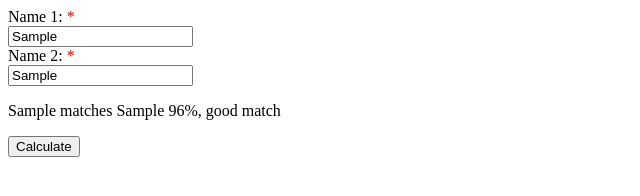
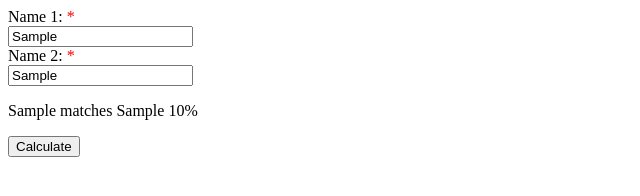
Before and after one commit to Clementine2829/Derivco, a plain HTML site: page main.html in a window 1280 px wide. Both pictures are taken after typing "Sample", "Sample" into the empty fields and a click on the button "Calculate". Shown: the full height of the page, 0-640 px from the left. Drawn offline with nearby package versions, Linux system fonts and the light colour scheme.

Commit message:
Fixed bugs on main

```diff
--- a/main.html
+++ b/main.html
@@ -28,6 +28,7 @@
 			calc_names();
 		})
 	});
+	var FINAL_RESULTS = 0;
 	function calc_names(){
 		//convert these strings to array of chars
 		let name1 = validate_data($("#name1").val(), $("#err1"));
@@ -40,7 +41,7 @@
 		let text = ("matches").split("");
 		let arr_names = (name1 + "," + text + "," + name2).toLowerCase().split(",");
 		let arr_numbers = [];
-		console.log(arr_names);
+		//console.log(arr_names);
 		for(let i = 0; i < arr_names.length; i++){
 			let current = arr_names[i];
 			let temp_count = 1;
@@ -55,25 +56,52 @@
 			arr_numbers.splice(arr_numbers.length, 0,temp_count); //add to the array
 			//console.log("Arr: " + arr_names + ' \tN: ' + arr_numbers + '\n');
 		}
-		let result = parseInt(calc_numbers(arr_numbers));
+		calc_numbers(arr_numbers);
+		console.log(FINAL_RESULTS);
+		let result = FINAL_RESULTS;
+		console.log(typeof(result));
 		if(result >= 80) result = $("#name1").val() + " matches " + $("#name2").val() + " " + result + "%, good match";
 		else result = $("#name1").val() + " matches " + $("#name2").val() + " " + result + "%";
 		$("#result1").html(result);
 	}
 	function calc_numbers(arr){
-		arr = [9,6];
-		//arr = [2,2,2,1,1,1,1,1,1,1,2];
-		//arr = [2,2,2,1,1,1,1,1,1,1];
+		/*let my_arr = arr;
+		for(let i = 0; i < my_arr.length; i++){
+			if(my_arr[i].toString().length == 2){
+				let temp_arr = my_arr[i].toString().split("");
+				for(let j = 0; j < temp_arr.length; j++){
+					my_arr.splice((i+j), 1, temp_arr[j]);
+				}
+				my_arr.push(arr[i]);
+			}else continue;
+
+
+
+		}
+		arr = my_arr;*/
+
+		let array = arr.toString().split(',');
+		//console.log(array);
+		for(let i = 0; i < array.length; i++){
+			//console.log(array[i]);
+			arr[i] = parseInt(array[i]);
+			//console.log(typeof(arr[i]) + '\t');
+		}
+		//console.log("Arra: " + array);
+		//arr = new array(array);
+
+
+		console.log(arr);
 		if(arr.length < 3){
-			let temp_result = 0;
+			let temp_result = '';
 			for(let j = 0; j < arr.length; j++)
-				temp_result += arr[j] + '';
-			return temp_result;
+				temp_result += '' + parseInt(arr[j]);
+				//console.log(temp_result);
+			FINAL_RESULTS = temp_result;
+			return;
 		}
-
 		let arr_type = ((arr.length % 2) == 0) ? "even" : "odd"; //check if is even or odd
 		let new_arr = [];
-		console.log(arr);
 
 		if(arr_type == "even"){
 			//break array in half and swap the other haldd then add them then create another array to store newly created numbers
@@ -82,6 +110,16 @@
 			let temp_arr_2 = arr.splice(0, arr_len).reverse();
 			for(let i = 0; i < arr_len; i++){
 				let temp = temp_arr_1[i] + temp_arr_2[i];
+
+				//console.log("temp even: " + temp);
+				if(temp > 9){
+					let new_temp = temp.toString().split("");
+					temp = new_temp[0];
+					if(new_temp[1] != "undefined")
+						temp += ', ' + new_temp[1];
+
+				}
+
 				new_arr.splice(i, 0, temp);
 			}
 			//console.log(temp_arr_1 + "\n" + temp_arr_2);
@@ -91,14 +129,35 @@
 			let temp_arr_2 = arr.splice(0, (arr_len + 1)).reverse();
 			for(let i = 0; i < temp_arr_2.length; i++){
 				let temp = temp_arr_1[i] + temp_arr_2[i];
+
+
+				//console.log("temp here is : " + temp);
+				if(temp > 9){
+					let new_temp = temp.toString().split("");
+					temp = new_temp[0];
+					if(new_temp[1] != "undefined")
+						temp += ',' + new_temp[1];
+
+					//console.log("temp odd: " + temp);
+				}
+
+				//console.log("but here, temp is : " + temp + " and value=" + temp_arr_2[i]);
 				new_arr.splice(i, 0, temp);
 				if(i == (temp_arr_2.length - 1)){
-					new_arr.splice((i + 1), 0, temp_arr_1[i]);
+					if(temp_arr_2.length == 1){
+						//the length of the whole array is 3, and when break it leng is 1 then the last value in the array must be included
+						new_arr.splice((1), 0, temp_arr_1[ ( i + 1 )]);
+					}else{
+						new_arr.splice((i + 1), 0, temp_arr_1[i]);
+					}
 				}
+				//console.log("New arr: " + new_arr);
+
 			}
 			//console.log(temp_arr_1 + "\n" + temp_arr_2);
 		}
-		console.log(new_arr);
+		//console.log(new_arr);
+		calc_numbers(new_arr);
 	}
 	function validate_data(text, err){
 		let pattern = /^[a-zA-Z0-9]+$/;
```
